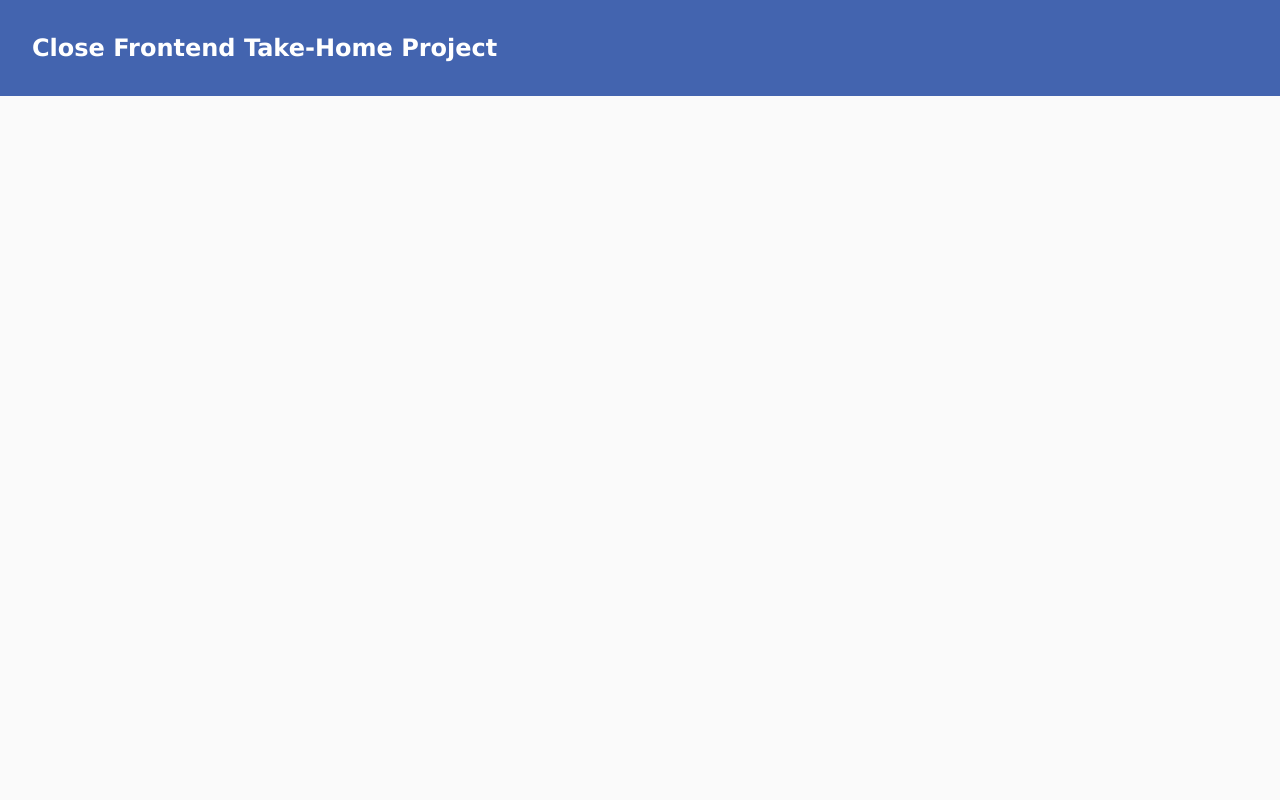
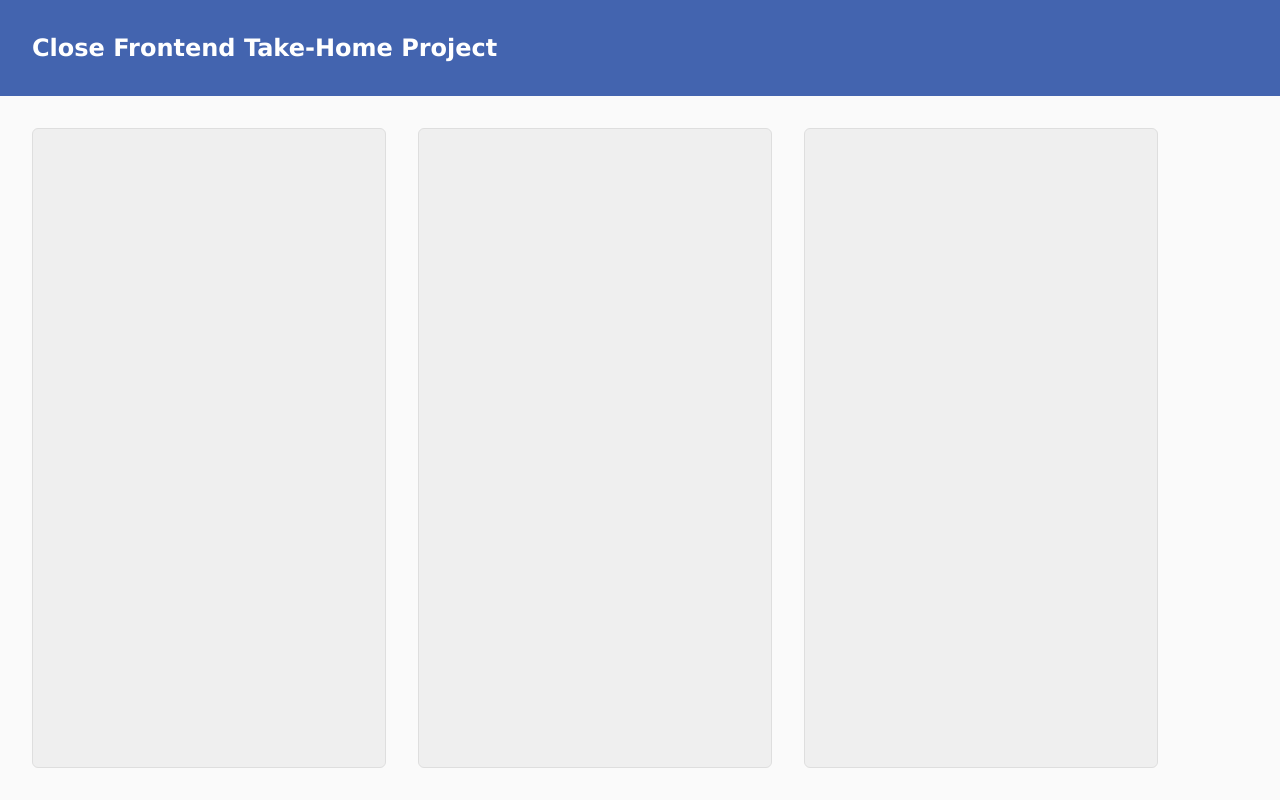
Before and after one commit to audiolion/close-frontend-takehome-project, a React (Create React App) app: page / in a window 1280 px wide. Built offline with nearby package versions, Linux system fonts and the light colour scheme.

Commit message:
Style .column

```diff
--- a/src/components/screens/Board/board.module.css
+++ b/src/components/screens/Board/board.module.css
@@ -6,3 +6,15 @@
   overflow: auto;
   height: 100%;
 }
+
+.column {
+  width: 20rem;
+  background: var(--bg-gray);
+  border: 1px solid var(--border-gray);
+  border-radius: 0.375rem;
+  padding: 1rem;
+}
+
+.column:not(:first-child) {
+  margin-left: 2rem;
+}
```
